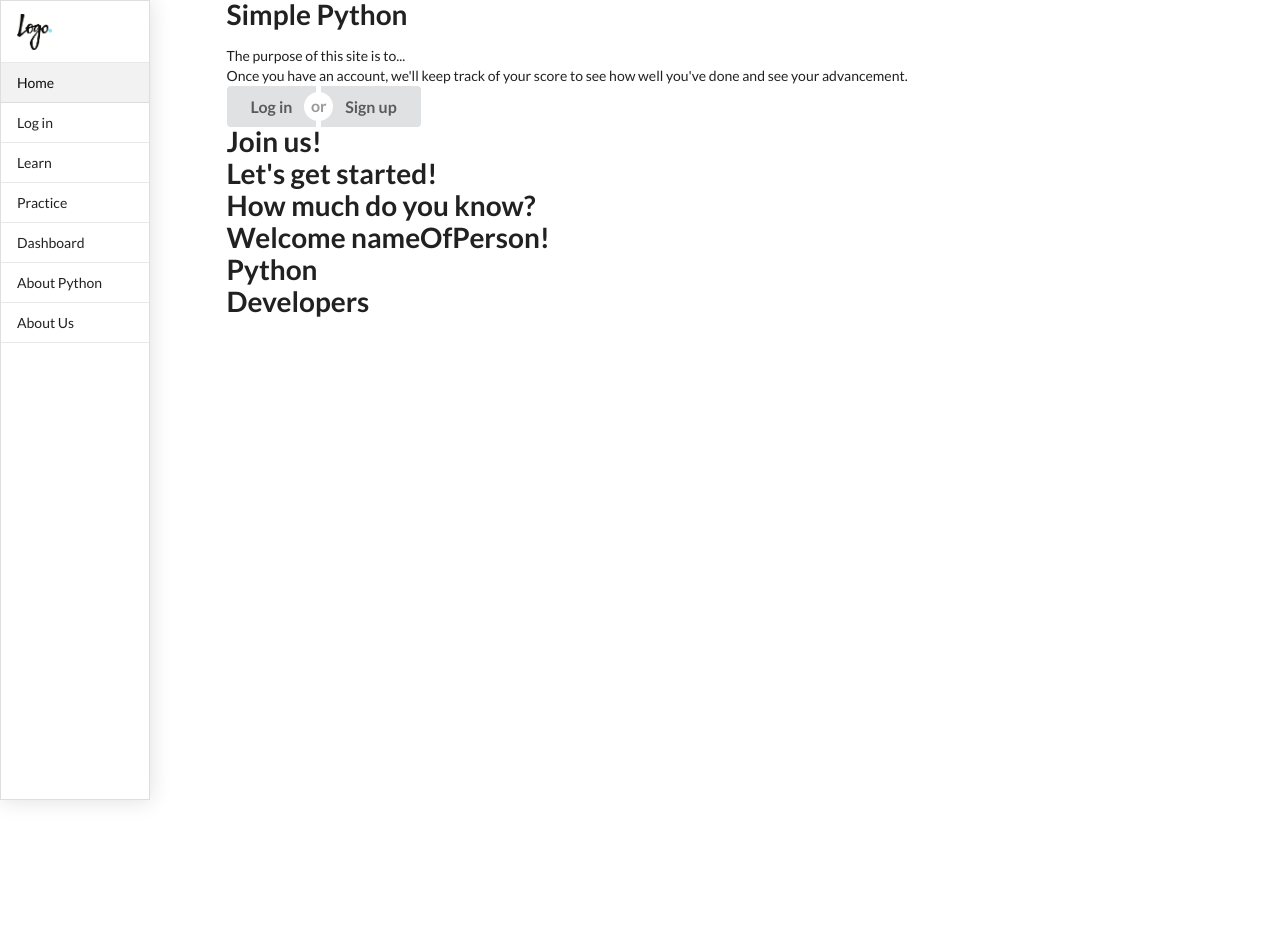
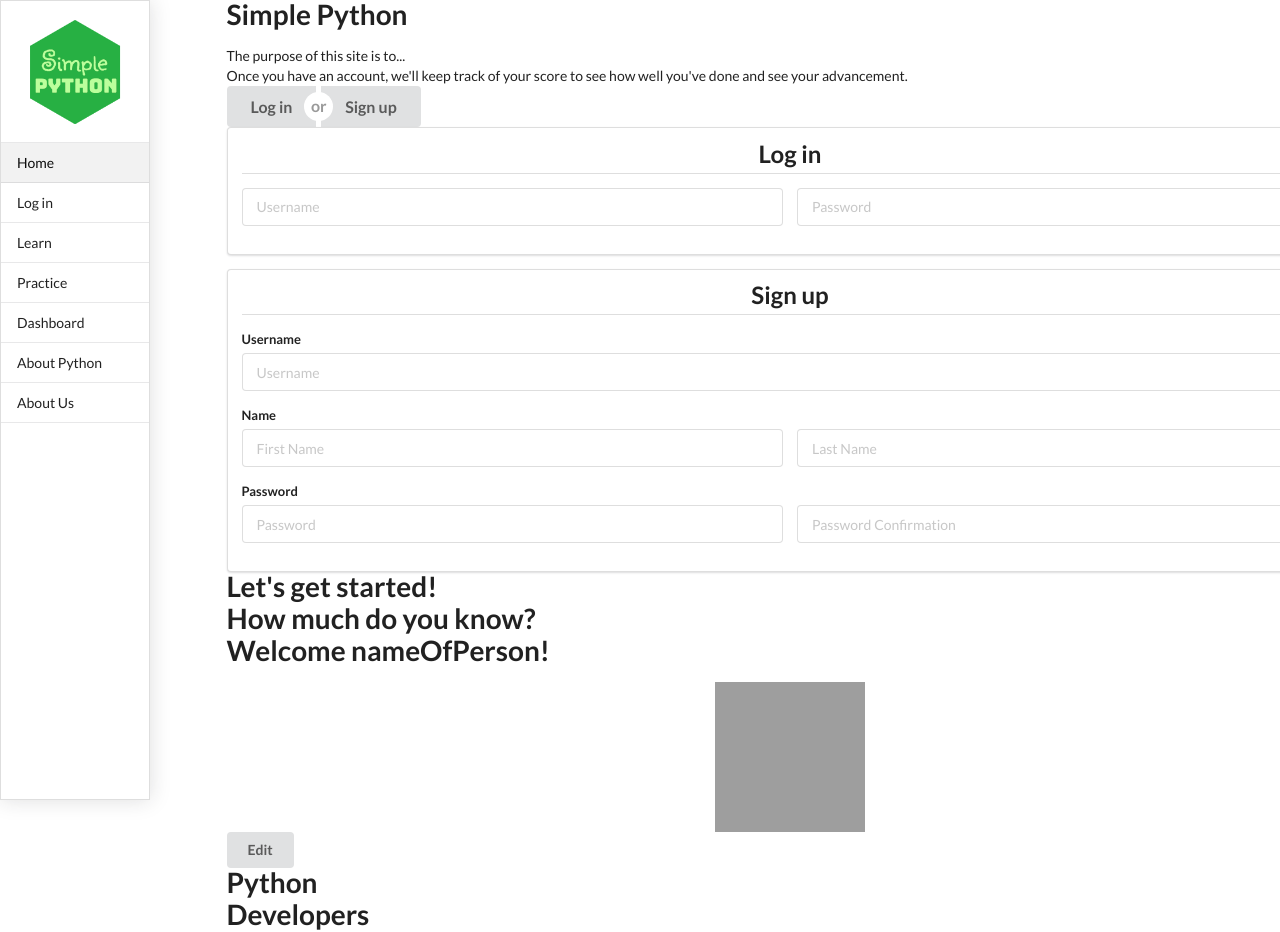
Before and after one commit to RenatoSanchez006/Simple-Python, a plain HTML site: page index.html in a window 1280 px wide. Shown: the top 932 px of the page. Before the commit the page ends 800 px from the top, so only its background shows below. Drawn offline with nearby package versions, Linux system fonts and the light colour scheme; grey boxes are pictures that could not be loaded.

Commit message:
Did Login/Signup page

```diff
--- a/css/simplePython.css
+++ b/css/simplePython.css
@@ -1,3 +1,15 @@
 .body {
 
 }
+
+.center-title {
+	text-align: center;
+}
+
+.top-margin {
+	margin-top: 50px;
+}
+
+.bottom-margin {
+	margin-bottom: 100px;
+}
--- a/index.html
+++ b/index.html
@@ -14,7 +14,7 @@
 	<!-- Menu -->
 	<div class="ui left thin visible sidebar vertical menu">
 		<div class="item">
-			<img class="ui mini image" src="./img/logo.png">
+			<img class="ui small image" src="./img/spLogo.png">
 		</div>
 		<a class="item active">Home</a>
 		<a class="item">Log in</a>
@@ -26,6 +26,7 @@
 		<a class="item">About Us</a>
 	</div>
 	<div class="pusher">
+
 		<!-- Home page -->
 		<div class="ui container">
 			<h1 class="ui header">
@@ -50,9 +51,53 @@
 
 		<!-- Log in or sign up page -->
 		<div class="ui container">
-			<h1 class="ui header">
-				Join us!
-			</h1>
+			<!-- Log in -->
+			<form class="ui form segment center-title">
+			  	<h2 class="ui dividing header">Log in</h2>
+				<div class="field">
+		    		<div class="two fields">
+		      			<div class="field">
+		        			<input type="text" placeholder="Username">
+		      			</div>
+		     			<div class="field">
+		        			<input type="text" placeholder="Password">
+		      			</div>
+		    		</div>
+		  		</div>
+			</form>
+			<!-- Sign up -->
+			<form class="ui form segment top-margin">
+			  	<h2 class="ui dividing header center-title">Sign up</h2>
+			  	<!-- Username -->
+			  	<div class="field">
+					<label>Username</label>
+					<input type="text" placeholder="Username">
+		  		</div>
+		  		<!-- Name -->
+		  		<div class="field">
+		    		<label>Name</label>
+		    		<div class="two fields">
+		      			<div class="field">
+		        			<input type="text" placeholder="First Name">
+		      			</div>
+		     			<div class="field">
+		        			<input type="text" placeholder="Last Name">
+		      			</div>
+		    		</div>
+		  		</div>
+		  		<!-- Password -->
+		  		<div class="field">
+		    		<label>Password</label>
+		    		<div class="two fields">
+		      			<div class="field">
+		        			<input type="text" placeholder="Password">
+		      			</div>
+		     			<div class="field">
+		        			<input type="text" placeholder="Password Confirmation">
+		      			</div>
+		    		</div>
+		  		</div>
+			</form>
 		</div>
 
 		<!-- Learn page -->
@@ -60,6 +105,7 @@
 			<h1 class="ui header">
 				Let's get started!
 			</h1>
+
 		</div>
 
 		<!-- Practice page -->
@@ -74,6 +120,19 @@
 			<h1 class="ui header">
 				Welcome nameOfPerson!
 			</h1>
+		  	<!-- User image -->
+		  	<div class="ui">
+			  	<img class="ui small centered image" src="https://lorempixel.com/400/400">
+				<button class="ui centered button">Edit</button>
+			</div>
+		  	<!-- <div class="ui instant move reveal">
+		  	  	<div class="visible content">
+		  	    	<img src="https://lorempixel.com/400/400" alt="User Photo" class="ui small image">
+		  	  	</div>
+		  	  	<div class="hidden content">
+		  	    	<button class="ui button">Edit</button>
+		  	  	</div>
+		  	</div> -->
 		</div>
 
 		<!-- About python page -->
```
Also changed, not shown: img/spLogo.png (added).
